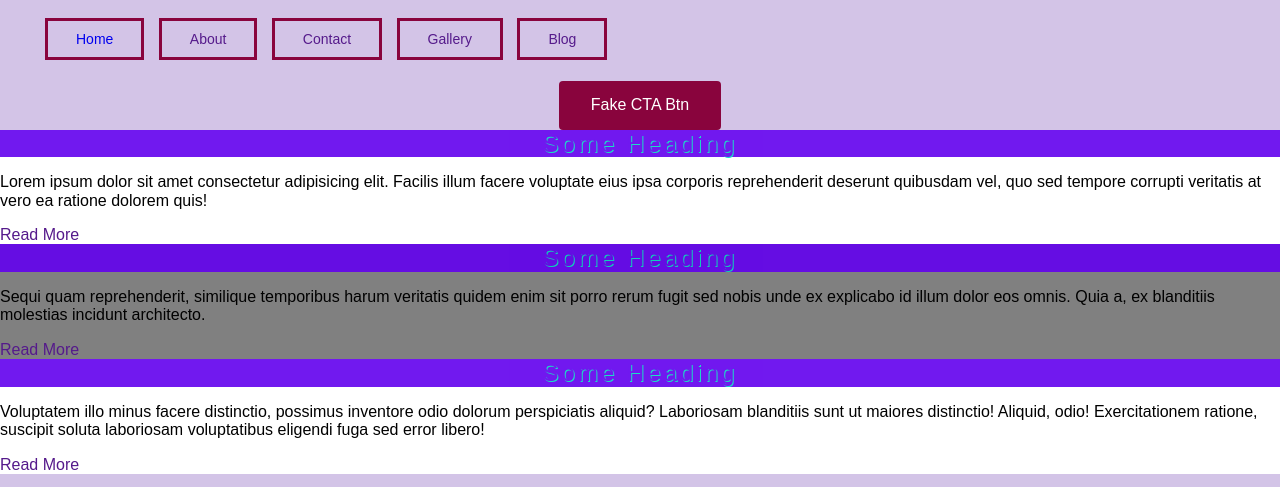
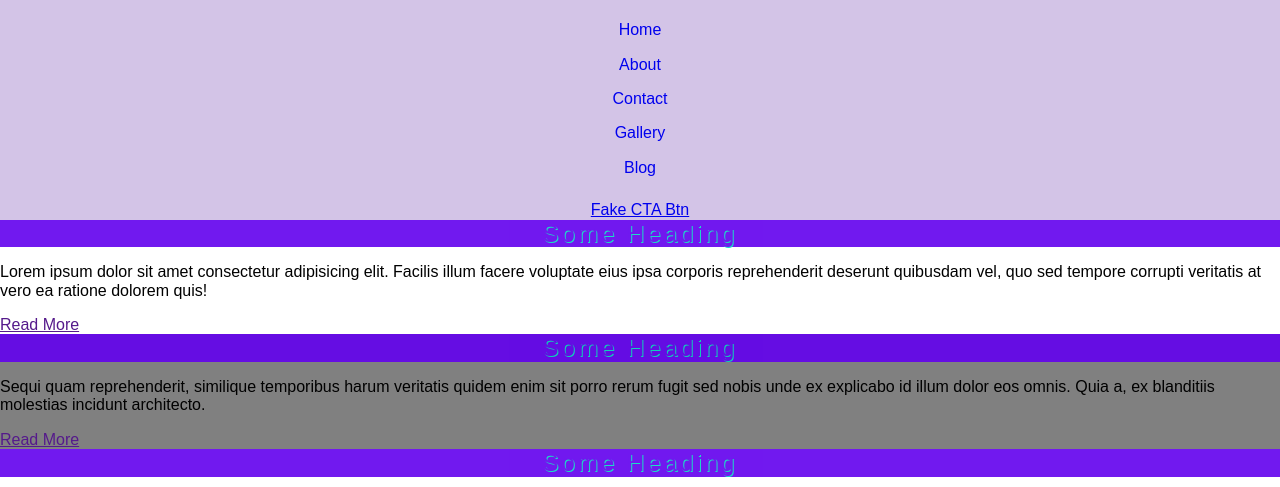
Before and after one commit to jdetjen7084/Justin-Detjen-Project, a website: page index.html in a window 1280 px wide. Shown: the part 264-751 px from the top of the page. Drawn offline with nearby package versions, Linux system fonts and the light colour scheme.

Commit message:
Add nav links and styles

```diff
--- a/index.html
+++ b/index.html
@@ -31,10 +31,10 @@
     <nav>
       <ul>
         <li class="link" id="none"><a href="./index.html">Home</a></li>
-        <li class="link"><a href="">About</a></li>
-        <li class="link"><a href="">Contact</a></li>
-        <li class="link"><a href="">Gallery</a></li>
-        <li class="link"><a href="">Blog</a></li>
+        <li class="link"><a href="./about/">About</a></li>
+        <li class="link"><a href="./contact/">Contact</a></li>
+        <li class="link"><a href="./gallery/">Gallery</a></li>
+        <li class="link"><a href="./blog/">Blog</a></li>
       </ul>
     </nav>
     <main>
--- a/style.css
+++ b/style.css
@@ -57,9 +57,9 @@ div {
   text-align: center;
 }
 
-a:link {
+/* a:link {
   text-decoration: none;
-}
+} */
 
 .figure {
   background-color: var(--primary);
@@ -78,7 +78,7 @@ img {
   box-shadow: 2px 5px 5px darkgrey;
 }
 
-.button {
+/* .button {
   background-color: var(--secondary-variant);
   border: none;
   color: white;
@@ -88,9 +88,9 @@ img {
   font-size: 16px;
   text-decoration: none;
   border-radius: 4px;
-}
+} */
 
-.link {
+/* .link {
   color: var(--primary-variant);
   border: solid var(--secondary-variant);
   padding: 10px 28px;
@@ -99,4 +99,21 @@ img {
   display: inline-block;
   font-size: 14px;
   text-decoration: none;
+} */
+
+ul {
+  padding: 0;
 }
+
+nav ul {
+  list-style-type: none;
+  text-align: center;
+}
+
+nav li {
+  padding: var(--base-spacing) 0;
+}
+
+nav a {
+  text-decoration: none;
+}
```
